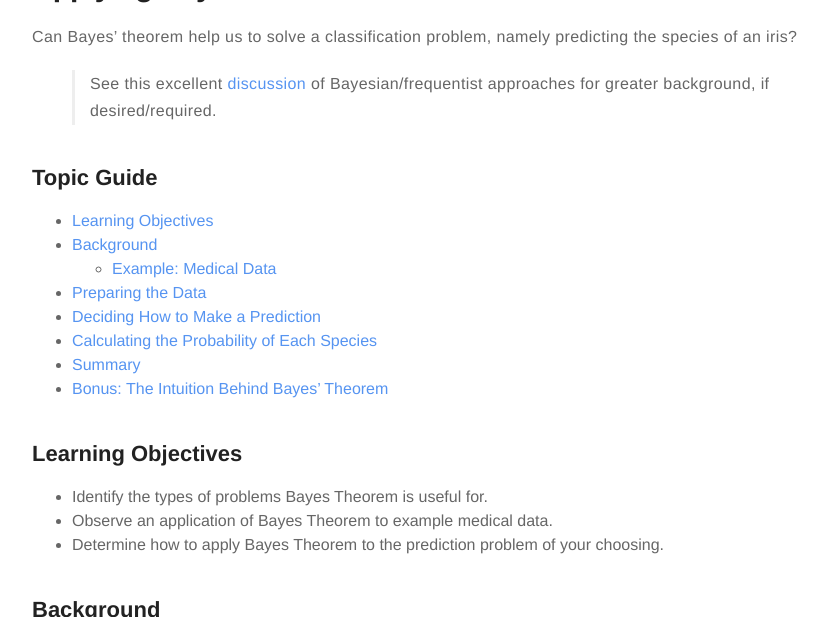
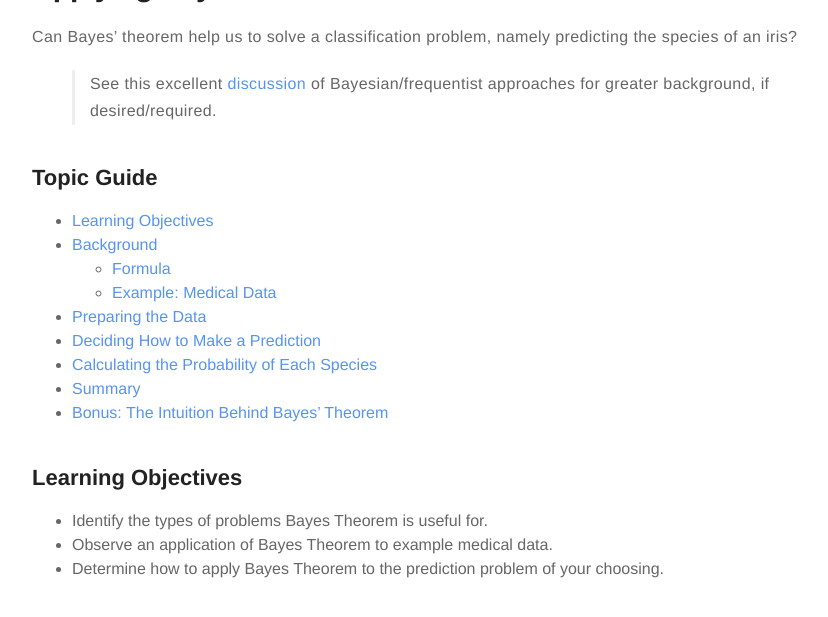
Before and after one commit to meccaLeccaHi/meccaLeccaHi.github.io, a Jekyll site: the page built from _posts/2018-11-14-bayesian-classification.md, in a window 1280 px wide and 900 px high, scrolled down 338 px, cut to the strip 0-617 px from the top of the window. Shown: the whole strip, without its empty margins (203-1031 px from the left). Built offline with Jekyll 4.4.1, drawn with Linux system fonts in a browser that asks for light colours; formulas are drawn with MathJax 3; comment, search, counter and statistics services are not loaded.

Commit message:
added formula to post

```diff
--- a/_posts/2018-11-14-bayesian-classification.md
+++ b/_posts/2018-11-14-bayesian-classification.md
@@ -23,6 +23,7 @@
 ## Topic Guide
 - [Learning Objectives](#learning-objectives)
 - [Background](#background)
+	- [Formula](#formula)
 	- [Example: Medical Data](#example)
 - [Preparing the Data](#preparing)
 - [Deciding How to Make a Prediction](#prediction)
@@ -46,6 +47,7 @@
 
 Wikipedia further explains that Bayes Theorem "describes the probability of an event, based on prior knowledge of conditions that might be related to the event. For example, if cancer is related to age, then, using Bayes' theorem, a person's age can be used to more accurately assess the probability that they have cancer, compared to the assessment of the probability of cancer made without knowledge of the person's age."
 
+<a id="formula"></a>
 ### Formula
 Bayes' theorem is stated as the following equation:
 
```
